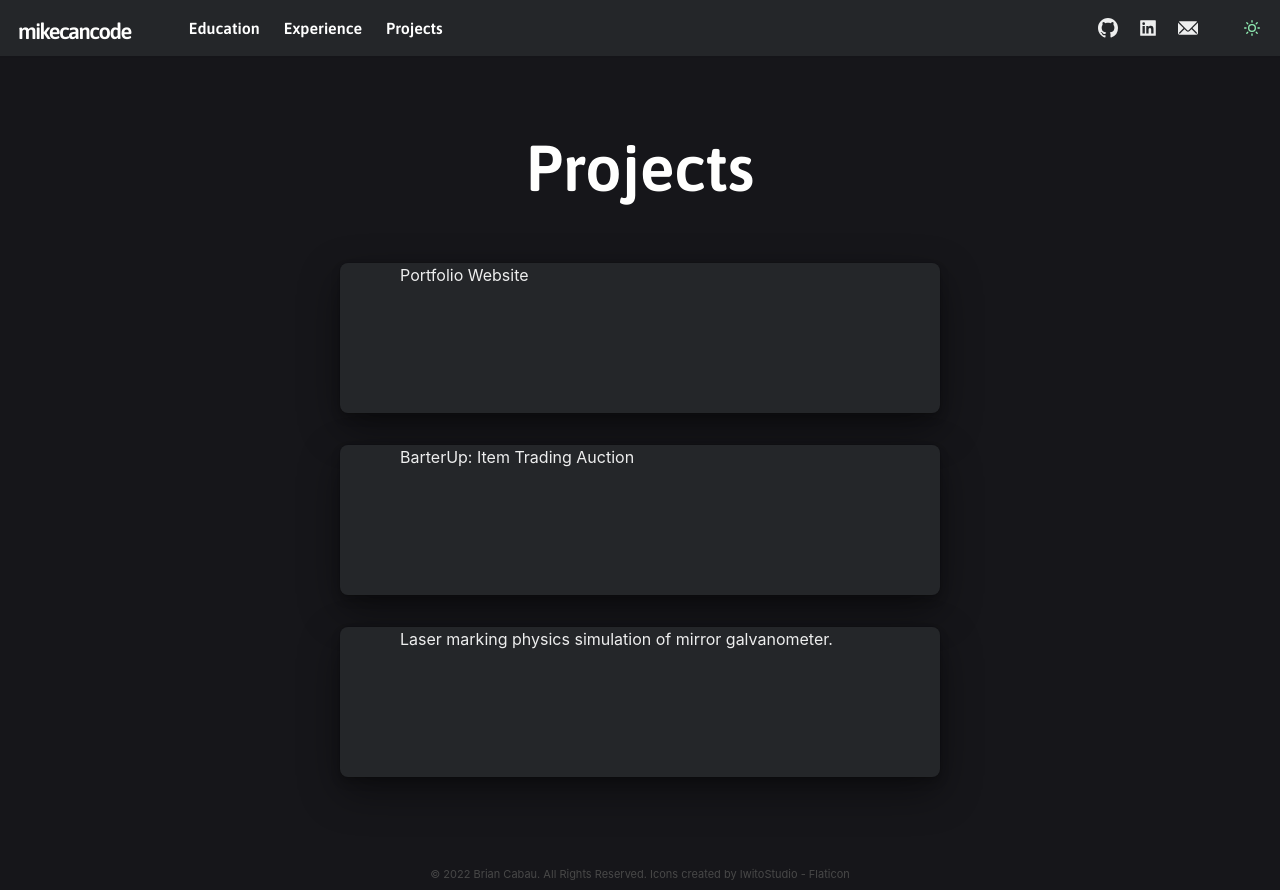
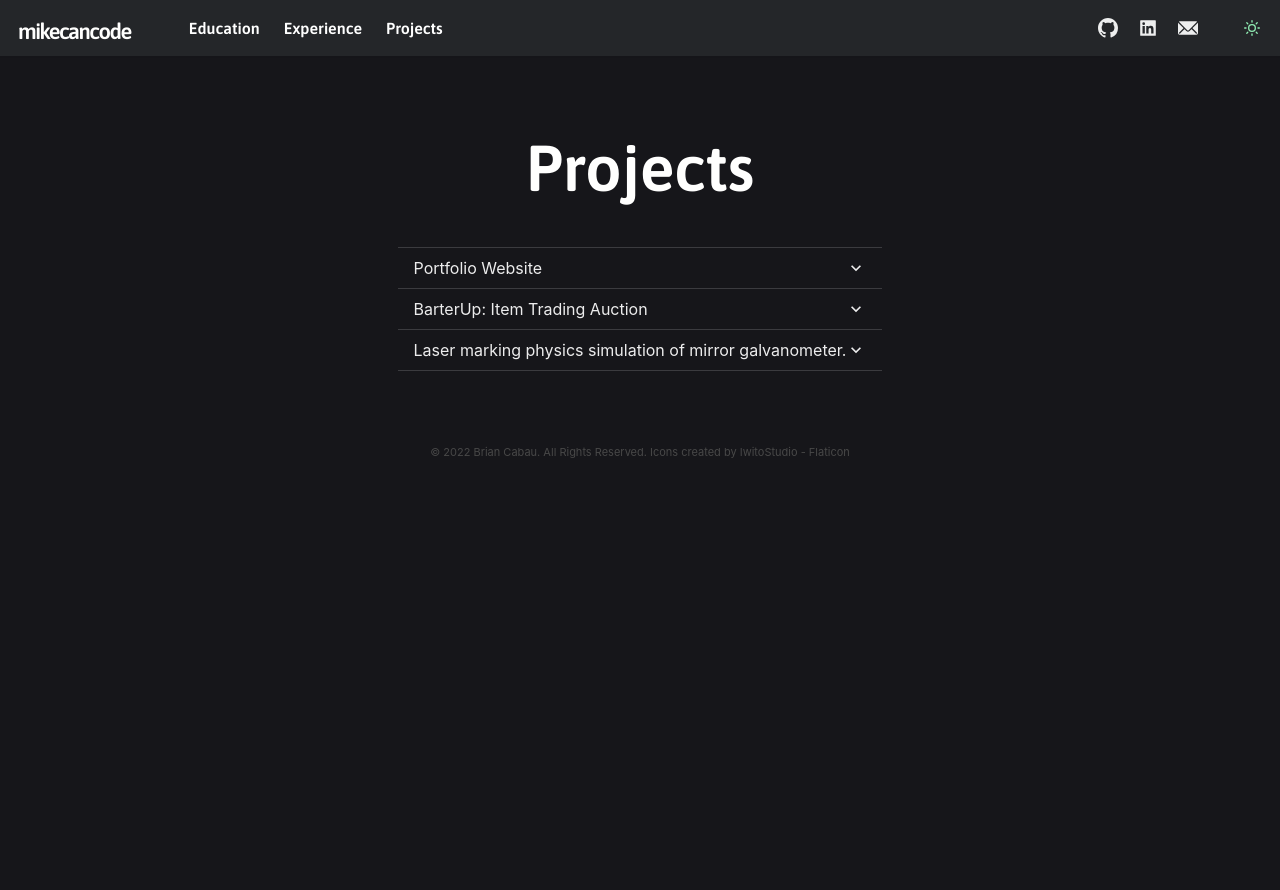
Before and after one commit to bcabau1/mike-can-code, a Next.js app: page /projects in a window 1280 px wide. After the commit the page ends 832 px from the top, so only its background shows below. Built offline with nearby package versions, Linux system fonts and the light colour scheme.

Commit message:
layout index

```diff
--- a/components/navbar.js
+++ b/components/navbar.js
@@ -116,7 +116,7 @@ export default function Navbar(props) {
           ></IconButton>
           <ToggleTheme />
           <Box ml={2} display={{ base: 'inline-block', lg: 'none' }}>
-            <Menu isLazy id="navbar-menu">
+            <Menu isLazy id="navbar-menu" >
               <MenuButton
                 size='md'
                 as={IconButton}
@@ -125,18 +125,18 @@ export default function Navbar(props) {
                 aria-label="Options"
                 //isRound={true}
               />
-              <MenuList >
+              <MenuList bg={useColorModeValue('#fffffe', '#242629')} fontFamily='heading'>
                 <NextLink href="/" passHref>
-                  <MenuItem as={Link}>About</MenuItem>
+                  <MenuItem as={Link}><Text >About</Text></MenuItem>
                 </NextLink>
                 <NextLink href="experience/#intro" passHref>
-                  <MenuItem as={Link}>Experience</MenuItem>
+                  <MenuItem as={Link}><Text>Experience</Text></MenuItem>
                 </NextLink>
                 <NextLink href="education/#intro" passHref>
-                  <MenuItem as={Link}>Education</MenuItem>
+                  <MenuItem as={Link}><Text>Education</Text></MenuItem>
                 </NextLink>
                 <NextLink href="projects/#intro" passHref>
-                  <MenuItem as={Link}>Projects</MenuItem>
+                  <MenuItem as={Link}><Text>Projects</Text></MenuItem>
                 </NextLink>
               </MenuList>
             </Menu>
--- a/pages/index.js
+++ b/pages/index.js
@@ -12,10 +12,10 @@ export default function Page(router) {
         <PageAnimate>
             <Flex position='relative' w = '100%' h='100%' align='center' justifyContent='center' overflow='auto'>
                 <Flex position='relative' w = '100%' h='100%' align='center' justifyContent='center' overflow='auto' flexWrap={'wrap'}>
-                    <Flex w='600px' align='center' justify='center' p='3'>
+                    <Flex w='600px' align='center' justify='center'>
                         <Box flexGrow={1} overflowX='hidden'>
                         <Heading as="h1" variant="section-title" textAlign='left' >Michael Cabau</Heading>
-                            <Heading mr='3' as="h3" mt='1vh' textAlign='left' variant="sub-title">Software engineer, game developer, and car enthusiest</Heading>
+                            <Heading  as="h3" mt='1.5vh' textAlign='left' variant="sub-title">Software engineer, game developer, and car enthusiest</Heading>
                         </Box>
                     </Flex>
                     <Flex w='600px' align='center' justify='center' bg={useColorModeValue('#fffffe', '#242629')} borderRadius='xl' boxShadow={useColorModeValue('lg', 'dark-lg')}>
--- a/pages/projects.js
+++ b/pages/projects.js
@@ -1,15 +1,11 @@
-import Timeline from "../components/timeline"
 import PageAnimate from "../components/layouts/pageanimate"
-import { Heading, Box, Flex, Image } from "@chakra-ui/react"
+import { Accordion, AccordionItem, AccordionButton, AccordionPanel, AccordionIcon, Heading, Box, Flex } from "@chakra-ui/react"
 import AttributeFooter from "../components/footer"
-import ProjectBanner from "../components/projectbanner"
-import SnippetBio from "../components/snippetbio"
 
 
 
-const projects =
-[
-    {
+
+const projects = [{
         id: 'portfolio',
         stack: `JavaScript, React, NextJS`,
         description: `Portfolio Website`,
@@ -26,18 +22,29 @@ const projects =
         stack: `Python, NumPy, Matplotlib`,
         description: `Laser marking physics simulation of mirror galvanometer.`,
         repoLink: ''
-    }
-]
+    }]
 
 const ProjectCards = ({projects}) => {
 
-    const projArr =  projects.map(project => {
-        return <ProjectBanner key={project.id} href={project.repoLink} summary={project.description}/>
+    return (
 
-    })
-
-    return projArr
-
+    <Accordion>
+        {projects.map(project => {
+            return  (<AccordionItem>
+            <h2>
+            <AccordionButton>
+                <Box flex='1' textAlign='left'>
+                {project.description}
+                </Box>
+                <AccordionIcon />
+            </AccordionButton>
+            </h2>
+            <AccordionPanel pb={4}>
+                {project.description}
+            </AccordionPanel>
+        </AccordionItem>)
+        })}
+    </Accordion>)
 
 }
 
```
